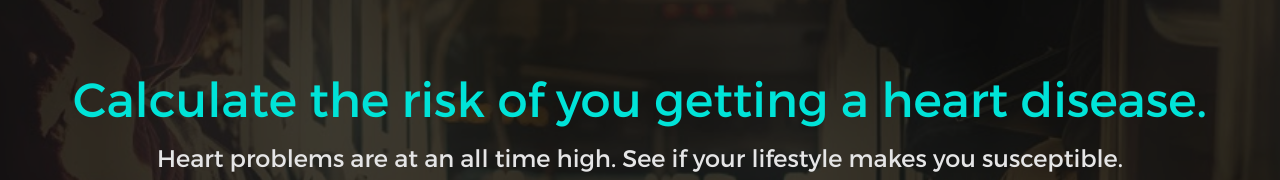
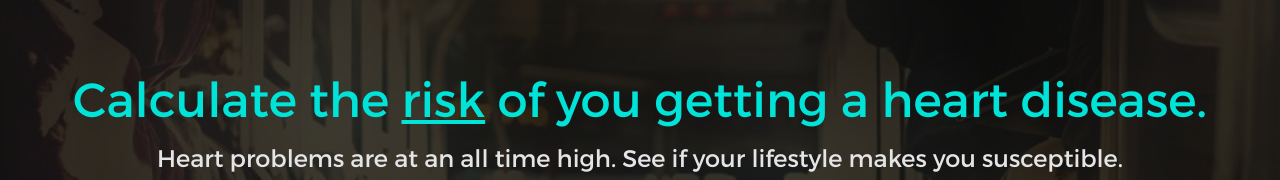
Before and after one commit to Gojira-Jobs/Outgrow-Builder, an Angular app: page /builder in a window 1280 px wide. Shown: the part 188-368 px from the top of the page. Built offline with nearby package versions, Linux system fonts and the light colour scheme.

Commit message:
toolbar updated

```diff
--- a/src/app/builder/components/pages/lead-generation/lead-generation.component.html
+++ b/src/app/builder/components/pages/lead-generation/lead-generation.component.html
@@ -17,7 +17,7 @@
         <div class="container text-center">
             <div class="landing-page">
                 <h1 class="main-head no-outline"
-                contenteditable="true" [textContent]="mainHeading" [(editable)]="mainHeading">
+                contenteditable="true" [innerHTML]="mainHeading" [(editable)]="mainHeading">
 
                 </h1>
                 <h2 class="sub-head no-outline" contenteditable="true"
--- a/src/app/builder/components/pages/lead-generation/lead-generation.component.ts
+++ b/src/app/builder/components/pages/lead-generation/lead-generation.component.ts
@@ -12,7 +12,7 @@ declare var filepicker: any;
 })
 export class LeadGenerationComponent implements OnInit{
 
-    mainHeading: string;
+    mainHeading: any;
     subHeading: string;
     nameInputBox: string;
     emailInputBox: string;
@@ -28,12 +28,12 @@ export class LeadGenerationComponent implements OnInit{
     }
 
     private initializeViewContent() {
-        this.mainHeading = "Calculate the risk of you getting a heart disease.";
+        this.mainHeading = "Calculate the <u>risk</u> of you getting a heart disease.";
         this.subHeading = "Heart problems are at an all time high. See if your lifestyle makes you susceptible.";
         this.nameInputBox = "John Doe";
         this.emailInputBox = "John@outgrow.co";
         this.nameInputBox1=this.nameInputBox;
-        console.log(this.nameInputBox);
+        console.log(this.nameInputBox1);
         this.button = "Estimate Costs";
     }
 
--- a/src/app/builder/editable.directive.ts
+++ b/src/app/builder/editable.directive.ts
@@ -63,7 +63,7 @@ previousText:any;
         });
     }
     onTyping(){
-      this.receivedData=this.ele.nativeElement.innerText;
+      this.receivedData=this.ele.nativeElement.innerHTML;
       this.previousText=this.receivedData;
       this.updatedText.emit(this.receivedData);
     }
--- a/src/app/builder/toolbar.component.ts
+++ b/src/app/builder/toolbar.component.ts
@@ -25,6 +25,7 @@ export class ToolbarComponent implements OnInit {
         var range = window.getSelection().getRangeAt(0);
         range.deleteContents();
         range.insertNode(appended);
+        console.log(window.getSelection().getRangeAt(0).commonAncestorContainer.parentNode.textContent);
         // var range2=document.createRange();
         // range2.setStart(window.getSelection().getRangeAt(0).commonAncestorContainer.parentNode.childNodes[0],window.getSelection().getRangeAt(0).startOffset-1);
         // range2.collapse(true);
```
